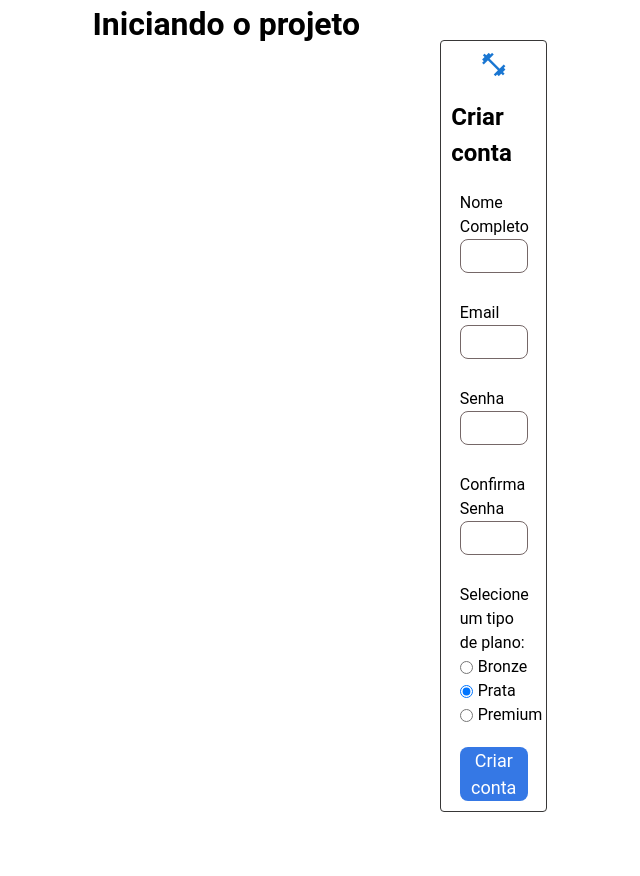
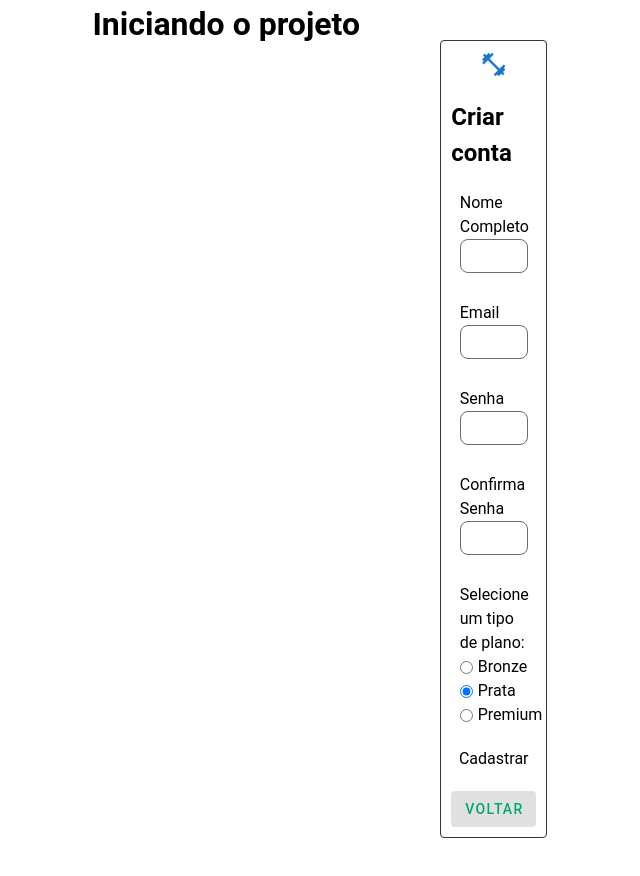
Before and after one commit to fnascimentosilva/projeto-front-end, a Vue app in the folder nerd-gym/: page /cadastro in a window 1280 px wide. Shown: the whole page, without its empty margins (280-920 px from the left). Before the commit the page ends 852 px from the top, so only its background shows below. Built offline with nearby package versions, Linux system fonts and the light colour scheme.

Commit message:
inserindo o button voltar

```diff
--- a/nerd-gym/src/views/Signup/Signup.vue
+++ b/nerd-gym/src/views/Signup/Signup.vue
@@ -77,8 +77,10 @@
     </div>
 
 
+    <button>Cadastrar</button>
 
-    <button>Criar conta</button>
+    <v-btn variant="tonal" :width="140" ><router-link to="/"> Voltar</router-link></v-btn>
+
   </form>
 </template>
 
@@ -152,36 +154,7 @@ export default {
             }
           })
 
-        /* fetch('http://localhost:3000/api/register', {
-          method: 'POST',
-          body: JSON.stringify({
-            name: this.name,
-            email: this.email,
-            phone: this.phone,
-            password: this.password,
-            confirmPassword: this.confirmPassword,
-            confirmTerms: this.confirmTerms,
-            sponsor: this.sponsor,
-            bio: this.bio,
-            planType: this.planType
-          }),
-          headers: {
-            'Content-Type': 'application/json'
-          }
-        }) */
-        /* .then((response) => {
-            if (!response.ok === false) {
-              throw new Error()
-            }
-            return response.json()
 
-          })
-          .then((response) =>{
-            alert('Cadastrado com sucesso')
-          })
-          .catch(() => {
-            alert('Houve uma falha ao tentar cadastrar')
-          }) */
       } catch (error) {
         if (error instanceof yup.ValidationError) {
           //capturar os erros do yup
@@ -256,10 +229,10 @@ export default {
   border-color: red;
 }
 
-button {
+/* button {
   width: 80%;
   height: 54px;
-  background-color: #3578e5;
+  background-color: purple;
 
   color: white;
   font-size: 18px;
@@ -269,5 +242,5 @@ button {
 
 button:hover {
   background-color: #286ee0;
-}
+} */
 </style>
```
